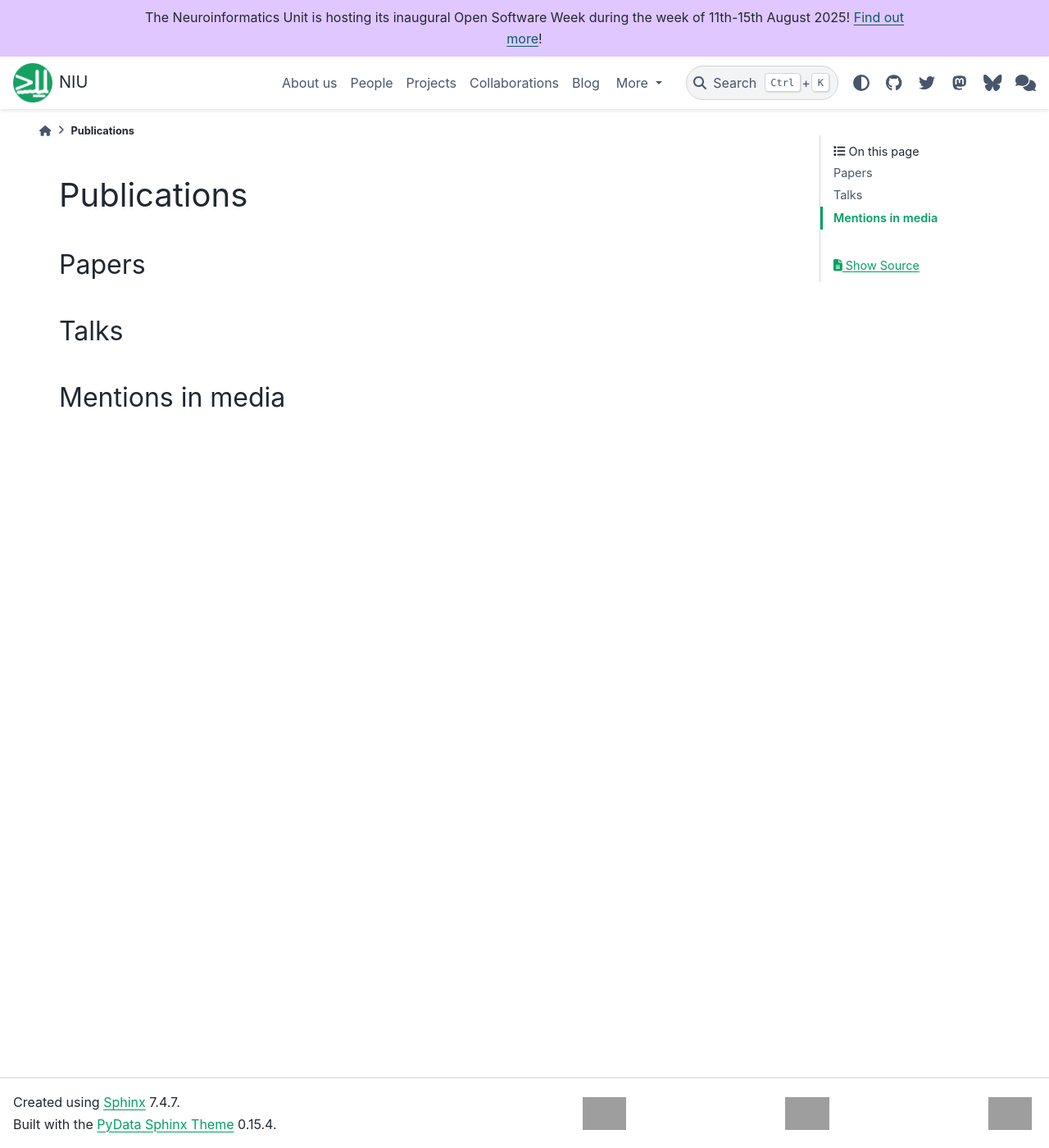
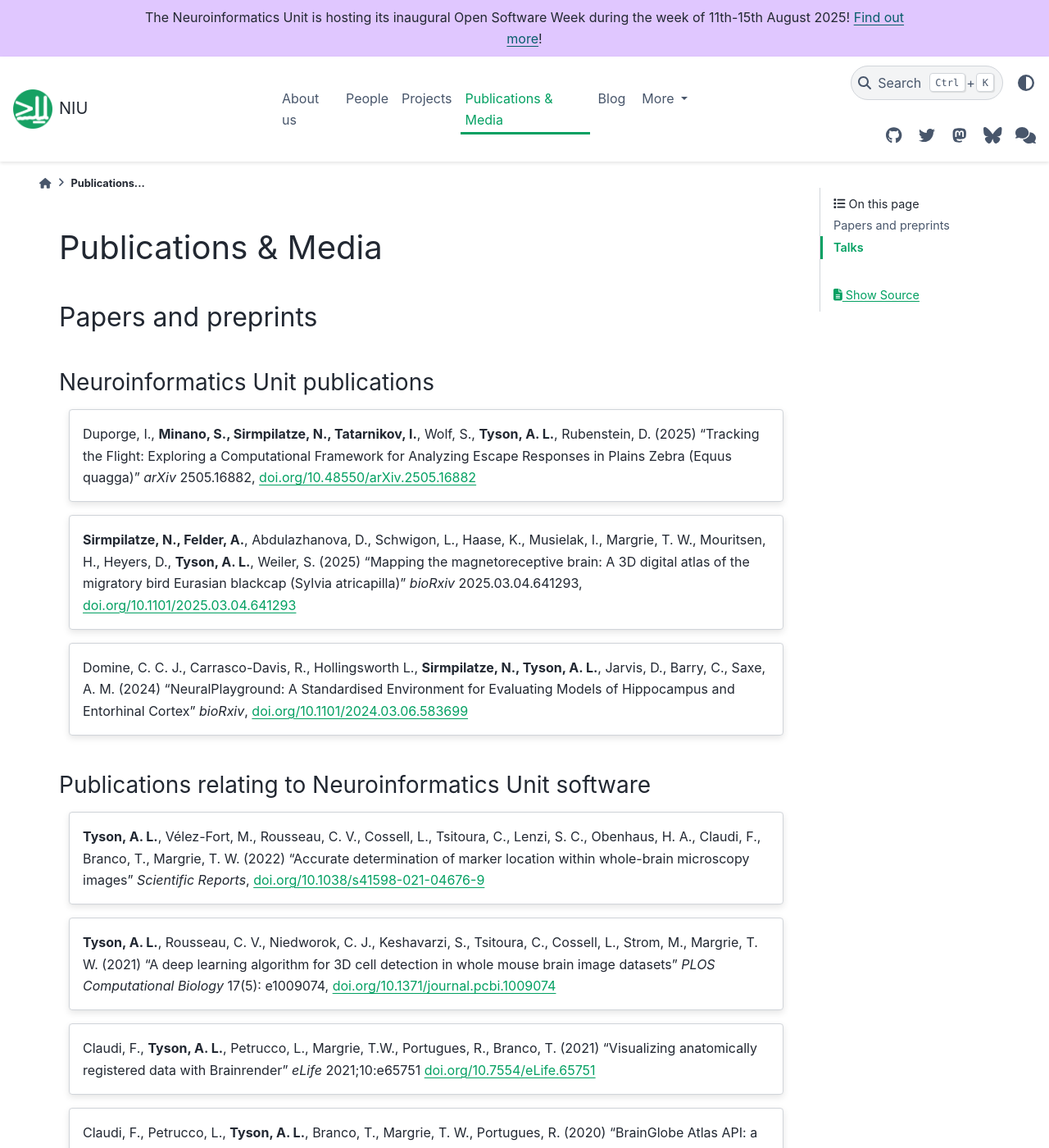
Before and after one commit to neuroinformatics-unit/neuroinformatics-unit.github.io, a Sphinx documentation site: the page built from docs/source/publications.md, in a window 1280 px wide and 1400 px high. Shown: the whole window at 82% size. Built offline with Sphinx 7.4.7 and the PyData theme 0.15.4, drawn with Linux system fonts in a browser that asks for light colours; nearby versions of some CDN libraries; some of the changed text lies outside the part shown; grey boxes are pictures that could not be loaded.

Commit message:
Add publications and media section (#160)
* Add publications and media section

* Update docs/source/publications.md

Co-authored-by: sfmig <33267254+sfmig@users.noreply.github.com>

* Fix typo

* Tell codespell to ignore Ruben's surname

---------

Co-authored-by: sfmig <33267254+sfmig@users.noreply.github.com>

```diff
--- a/docs/source/publications.md
+++ b/docs/source/publications.md
@@ -1,7 +1,77 @@
-# Publications
+# Publications & Media
 
-## Papers
+## Papers and preprints
+
+### Neuroinformatics Unit publications
+::::{grid} 1 1 1 1
+:gutter: 3
+
+:::{grid-item-card}
+:link: https://doi.org/10.48550/arXiv.2505.16882
+Duporge, I., **Minano, S., Sirmpilatze, N., Tatarnikov, I.**, Wolf, S., **Tyson, A. L.**, Rubenstein, D. (2025) "Tracking the Flight: Exploring a Computational Framework for Analyzing Escape Responses in Plains Zebra (Equus quagga)" *arXiv* 2505.16882, doi.org/10.48550/arXiv.2505.16882
+:::
+
+:::{grid-item-card}
+:link: https://doi.org/10.1101/2025.03.04.641293
+**Sirmpilatze, N., Felder, A.**, Abdulazhanova, D., Schwigon, L., Haase, K., Musielak, I., Margrie, T. W., Mouritsen, H., Heyers, D., **Tyson, A. L.**, Weiler, S. (2025) "Mapping the magnetoreceptive brain: A 3D digital atlas of the migratory bird Eurasian blackcap (Sylvia atricapilla)" *bioRxiv* 2025.03.04.641293, doi.org/10.1101/2025.03.04.641293
+:::
+
+:::{grid-item-card}
+:link: https://doi.org/10.1101/2024.03.06.583699
+Domine, C. C. J., Carrasco-Davis, R., Hollingsworth L., **Sirmpilatze, N., Tyson, A. L.**, Jarvis, D., Barry, C., Saxe, A. M. (2024) “NeuralPlayground: A Standardised Environment for Evaluating Models of Hippocampus and Entorhinal Cortex” *bioRxiv*, doi.org/10.1101/2024.03.06.583699
+:::
+::::
+
+### Publications relating to Neuroinformatics Unit software
+
+::::{grid} 1 1 1 1
+:gutter: 3
+
+:::{grid-item-card}
+:link: https://doi.org/10.1038/s41598-021-04676-9
+**Tyson, A. L.**, Vélez-Fort, M., Rousseau, C. V., Cossell, L., Tsitoura, C., Lenzi, S. C., Obenhaus, H. A., Claudi, F., Branco, T., Margrie, T. W. (2022) "Accurate determination of marker location within whole-brain microscopy images" *Scientific Reports*, doi.org/10.1038/s41598-021-04676-9
+:::
+
+:::{grid-item-card}
+:link: https://doi.org/10.1371/journal.pcbi.1009074
+**Tyson, A. L.**, Rousseau, C. V., Niedworok, C. J., Keshavarzi, S., Tsitoura, C., Cossell, L., Strom, M., Margrie, T. W. (2021) "A deep learning algorithm for 3D cell detection in whole mouse brain image datasets" *PLOS Computational Biology* 17(5): e1009074, doi.org/10.1371/journal.pcbi.1009074
+:::
+
+:::{grid-item-card}
+:link: https://doi.org/10.7554/eLife.65751
+Claudi, F., **Tyson, A. L.**, Petrucco, L., Margrie, T.W., Portugues, R., Branco, T. (2021) "Visualizing anatomically registered data with Brainrender" *eLife* 2021;10:e65751 doi.org/10.7554/eLife.65751
+:::
+
+:::{grid-item-card}
+:link: https://doi.org/10.21105/joss.02668
+Claudi, F., Petrucco, L., **Tyson, A. L.**, Branco, T., Margrie, T. W., Portugues, R. (2020) "BrainGlobe Atlas API: a common interface for neuroanatomical atlases" *Journal of Open Source Software* 5(54), 2668 doi.org/10.21105/joss.02668
+:::
+
+::::
 
 ## Talks
 
-## Mentions in media
+::::{grid} 1 1 1 1
+:gutter: 3
+
+:::{grid-item-card} movement: A Python toolbox for analysing animal body movements
+:link: https://youtu.be/GXBQsqqZZTg?si=0bt5Q_lGY8GXw6dx
+Niko Sirmpilatze, ABIDE seminar, February 2025
+:::
+
+:::{grid-item-card} Aligning spikes to histology with BrainGlobe
+:link: https://youtu.be/ck-2vNR7qwo?si=awOA9sEw7xRl9-Nf
+Alessandro Felder, UCL Neuropixels course, October 2024
+:::
+
+:::{grid-item-card} Aligning spikes to histology with BrainGlobe
+:link: https://www.youtube.com/watch?v=JQ-vYx42L6s
+Adam Tyson, UCL Neuropixels course, October 2023
+:::
+
+:::{grid-item-card} BrainGlobe: a Python ecosystem for computational (neuro)anatomy
+:link: https://www.youtube.com/watch?v=Ndsssf_gHns
+Adam Tyson, World Wide Series | Open Neuroscience, May 2021
+:::
+
+::::
```
Also changed, not shown: docs/source/index.md (+2 -1 lines), 1 other file.
